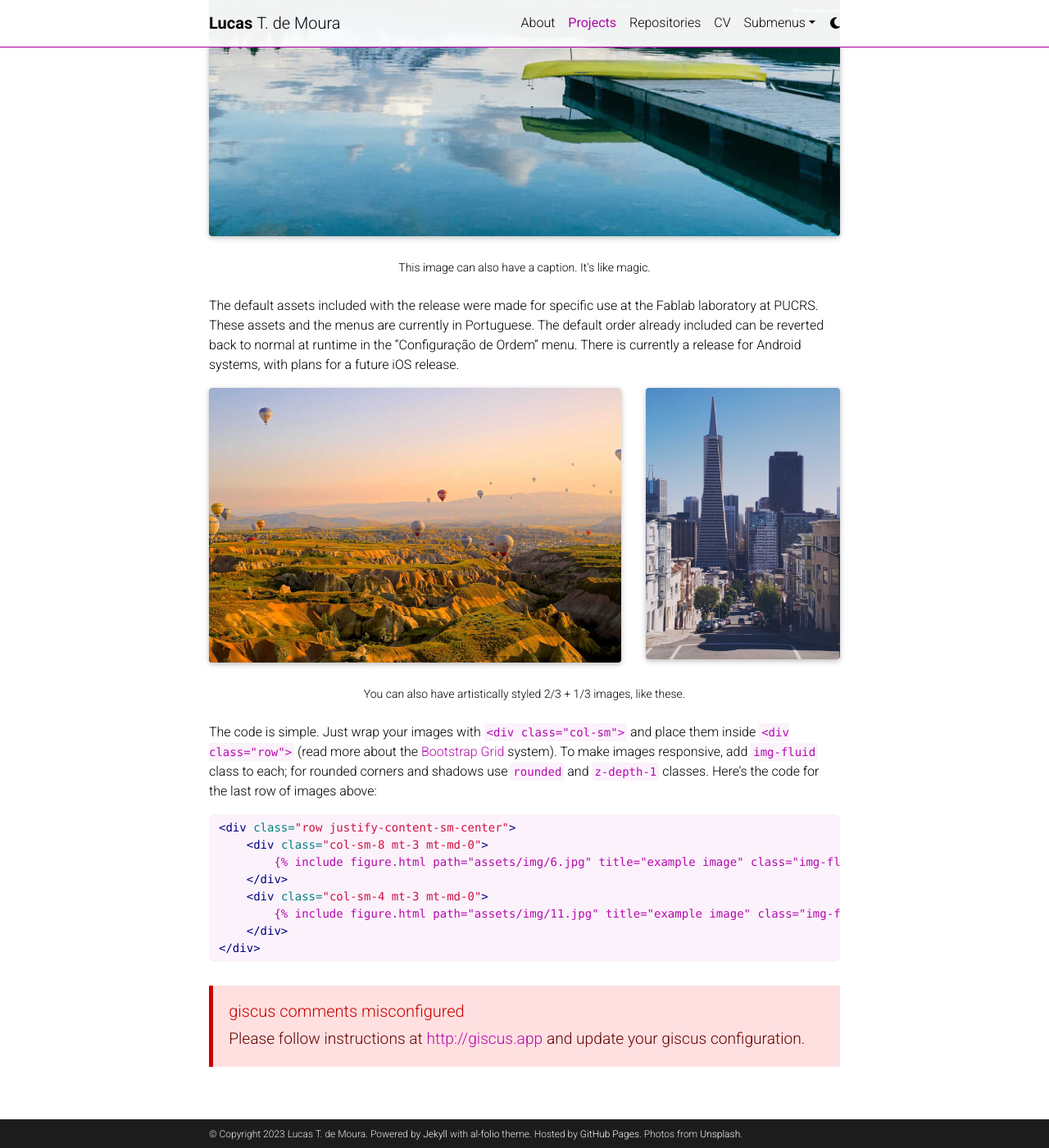
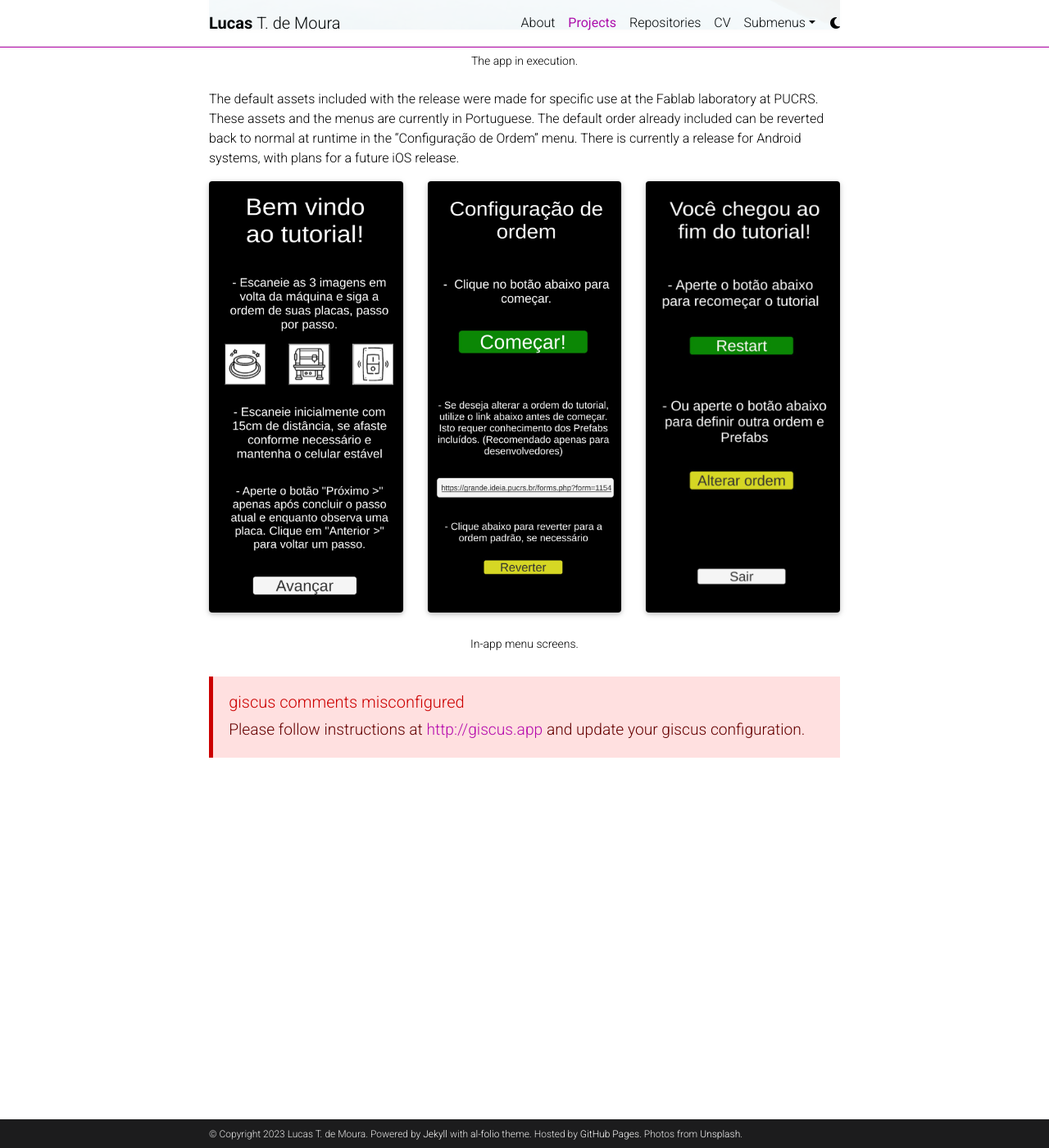
Before and after one commit to LucasAugustoTM/LucasAugustoTM.github.io, a Jekyll site: the page built from _projects/2_project.md, in a window 1280 px wide and 1400 px high, scrolled down 827 px. Shown: the whole window at 82% size. Built offline with Jekyll 4.4.1, drawn with Linux system fonts in a browser that asks for light colours; full-size pictures stand in for the smaller copies a plugin makes; comment, search, counter and statistics services are not loaded; a style sheet for code colours, icons or effects is not loaded; some of the changed text lies outside the part shown.

Commit message:
AR Guide setup

````diff
--- a/_projects/2_project.md
+++ b/_projects/2_project.md
@@ -2,7 +2,7 @@
 layout: page
 title: AR Guide
 description: Semi-dynamic tool for the creation of guides in AR for mobile systems
-img: assets/img/3.jpg
+img: assets/img/arguideplacas.png
 importance: 2
 category: work
 giscus_comments: true
@@ -12,56 +12,26 @@
 
 <div class="row">
     <div class="col-sm mt-3 mt-md-0">
-        {% include figure.html path="assets/img/1.jpg" title="example image" class="img-fluid rounded z-depth-1" %}
-    </div>
-    <div class="col-sm mt-3 mt-md-0">
-        {% include figure.html path="assets/img/3.jpg" title="example image" class="img-fluid rounded z-depth-1" %}
-    </div>
-    <div class="col-sm mt-3 mt-md-0">
         {% include figure.html path="assets/img/5.jpg" title="example image" class="img-fluid rounded z-depth-1" %}
     </div>
 </div>
 <div class="caption">
-    Caption photos easily. On the left, a road goes through a tunnel. Middle, leaves artistically fall in a hipster photoshoot. Right, in another hipster photoshoot, a lumberjack grasps a handful of pine needles.
-</div>
-<div class="row">
-    <div class="col-sm mt-3 mt-md-0">
-        {% include figure.html path="assets/img/5.jpg" title="example image" class="img-fluid rounded z-depth-1" %}
-    </div>
-</div>
-<div class="caption">
-    This image can also have a caption. It's like magic.
+    The app in execution.
 </div>
 
 The default assets included with the release were made for specific use at the Fablab laboratory at PUCRS. These assets and the menus are currently in Portuguese. The default order already included can be reverted back to normal at runtime in the "Configuração de Ordem" menu. There is currently a release for Android systems, with plans for a future iOS release.
 
-<div class="row justify-content-sm-center">
-    <div class="col-sm-8 mt-3 mt-md-0">
-        {% include figure.html path="assets/img/6.jpg" title="example image" class="img-fluid rounded z-depth-1" %}
+<div class="row">
+    <div class="col-sm mt-3 mt-md-0">
+        {% include figure.html path="assets/img/arguidetelastart.jpg" title="example image" class="img-fluid rounded z-depth-1" %}
     </div>
-    <div class="col-sm-4 mt-3 mt-md-0">
-        {% include figure.html path="assets/img/11.jpg" title="example image" class="img-fluid rounded z-depth-1" %}
+    <div class="col-sm mt-3 mt-md-0">
+        {% include figure.html path="assets/img/arguidetelaconfig.jpg" title="example image" class="img-fluid rounded z-depth-1" %}
+    </div>
+    <div class="col-sm mt-3 mt-md-0">
+        {% include figure.html path="assets/img/arguidetelafim.jpg" title="example image" class="img-fluid rounded z-depth-1" %}
     </div>
 </div>
 <div class="caption">
-    You can also have artistically styled 2/3 + 1/3 images, like these.
+    In-app menu screens.
 </div>
-
-
-The code is simple.
-Just wrap your images with `<div class="col-sm">` and place them inside `<div class="row">` (read more about the <a href="https://getbootstrap.com/docs/4.4/layout/grid/">Bootstrap Grid</a> system).
-To make images responsive, add `img-fluid` class to each; for rounded corners and shadows use `rounded` and `z-depth-1` classes.
-Here's the code for the last row of images above:
-
-{% raw %}
-```html
-<div class="row justify-content-sm-center">
-    <div class="col-sm-8 mt-3 mt-md-0">
-        {% include figure.html path="assets/img/6.jpg" title="example image" class="img-fluid rounded z-depth-1" %}
-    </div>
-    <div class="col-sm-4 mt-3 mt-md-0">
-        {% include figure.html path="assets/img/11.jpg" title="example image" class="img-fluid rounded z-depth-1" %}
-    </div>
-</div>
-```
-{% endraw %}
````
Also changed, not shown: assets/img/arguideplacas.png (added), assets/img/arguidetelaconfig.jpeg (added), assets/img/arguidetelafim.jpeg (added), assets/img/arguidetelastart.jpeg (added).
